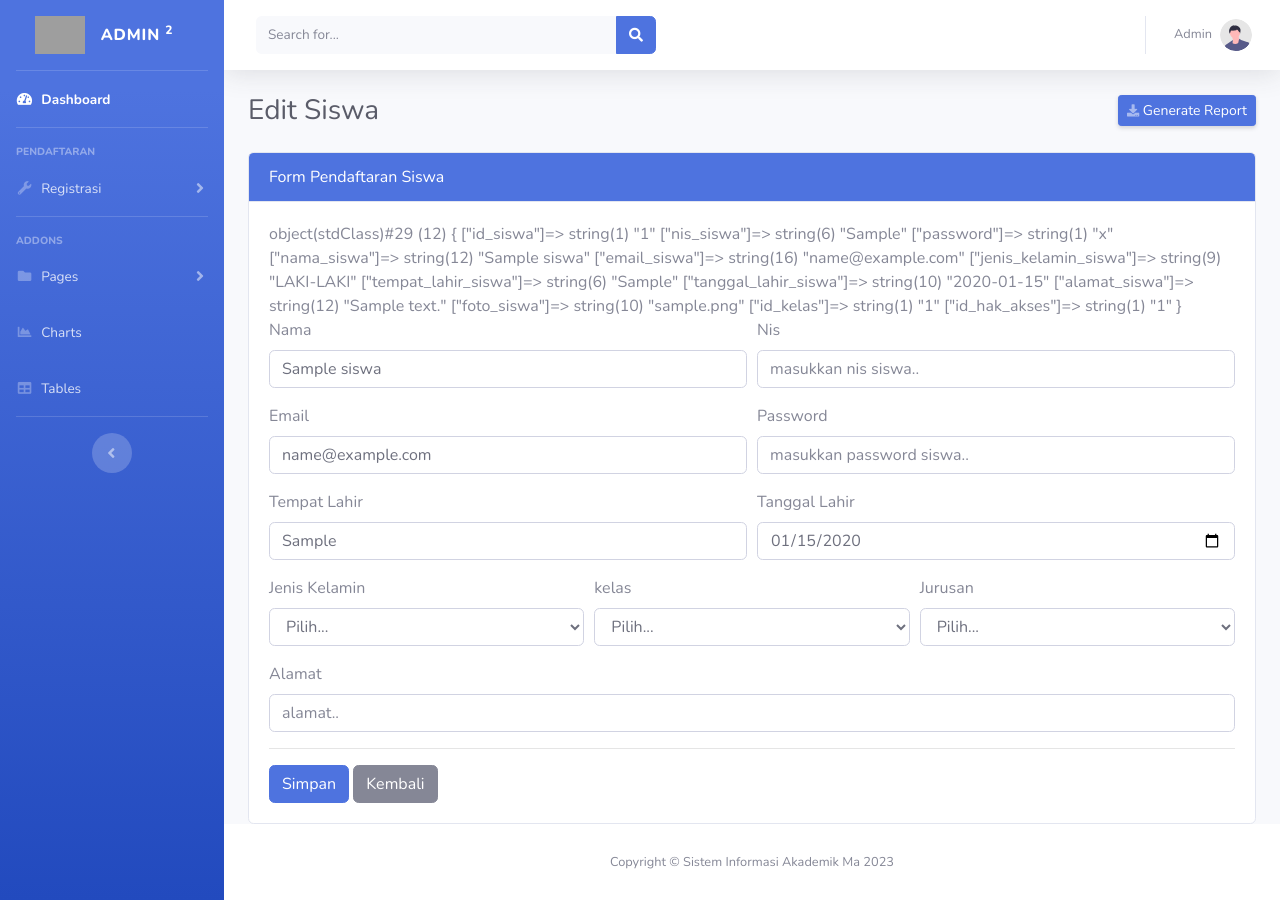
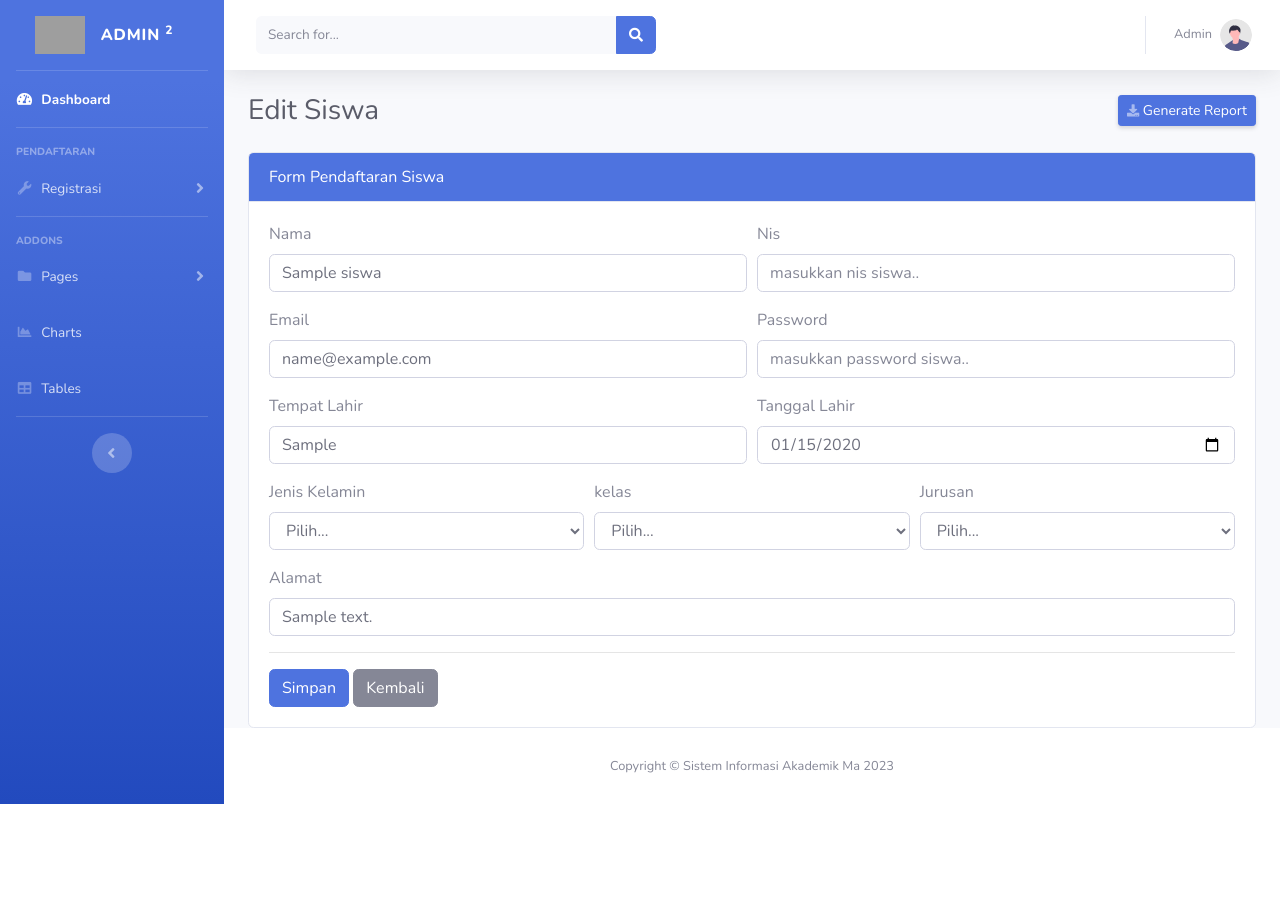
Before and after one commit to refitrihidayatullah/siakad-MA, a CodeIgniter app: page /siakad-ma/index.php/admin/editSiswa/1 in a window 1280 px wide. After the commit the page ends 804 px from the top, so only its background shows below. Run offline with CodeIgniter, Linux system fonts and the light colour scheme; tables that the repository leaves empty hold one stand-in row (values such as "Sample post"); grey boxes are pictures that could not be loaded.

Commit message:
update again CRUD siswa

```diff
--- a/application/controllers/Admin.php
+++ b/application/controllers/Admin.php
@@ -63,6 +63,7 @@ class Admin extends CI_Controller
             $data = array(
                 'nama_siswa' => $nama_siswa,
                 'nis_siswa' => $nis_siswa,
+                'username' => $nis_siswa,
                 'email_siswa' => $email_siswa,
                 'password' => $password_siswa,
                 'tempat_lahir_siswa' => $tempat_lahir_siswa,
@@ -129,7 +130,8 @@ class Admin extends CI_Controller
             $data = array(
                 'id_siswa'  => htmlspecialchars($this->input->post('id_siswa')),
                 'nama_siswa' => htmlspecialchars($this->input->post('nama_siswa')),
-                'nis_siswa' => htmlspecialchars($this->input->post('nis_siswa')),
+                'nis_siswa' => $username = htmlspecialchars($this->input->post('nis_siswa')),
+                'username' => $username,
                 'email_siswa' => htmlspecialchars($this->input->post('email_siswa')),
                 'tempat_lahir_siswa' => htmlspecialchars($this->input->post('tempat_lahir_siswa')),
                 'tanggal_lahir_siswa' => htmlspecialchars($this->input->post('tanggal_lahir_siswa')),
@@ -149,7 +151,8 @@ class Admin extends CI_Controller
                 $data = array(
                     'id_siswa'  => $id_sw = htmlspecialchars($this->input->post('id_siswa')),
                     'nama_siswa' => htmlspecialchars($this->input->post('nama_siswa')),
-                    'nis_siswa' => htmlspecialchars($this->input->post('nis_siswa')),
+                    'nis_siswa' => $username = htmlspecialchars($this->input->post('nis_siswa')),
+                    'username' => $username,
                     'email_siswa' => htmlspecialchars($this->input->post('email_siswa')),
                     'tempat_lahir_siswa' => htmlspecialchars($this->input->post('tempat_lahir_siswa')),
                     'tanggal_lahir_siswa' => htmlspecialchars($this->input->post('tanggal_lahir_siswa')),
--- a/application/views/partials/admin/siswa/edit_siswa_admin.php
+++ b/application/views/partials/admin/siswa/edit_siswa_admin.php
@@ -5,7 +5,6 @@
     <div class="card-body">
         <form method="POST" action="<?php echo base_url('index.php/admin/updateSiswa') ?>">
             <?php foreach ($siswa as $sw) {
-                var_dump($sw);
             ?>
                 <div class="form-row">
                     <div class="form-group col-md-6">
@@ -69,7 +68,7 @@
 
                 <div class="form-group">
                     <label for="alamat_siswa">Alamat</label>
-                    <input type="text" class="form-control" id="alamat_siswa" name="alamat_siswa" placeholder="alamat.." required>
+                    <input type="text" class="form-control" id="alamat_siswa" value="<?php echo htmlspecialchars($sw->alamat_siswa) ?>" name="alamat_siswa" placeholder="alamat.." required>
                 </div>
                 <hr>
             <?php } ?>
```
